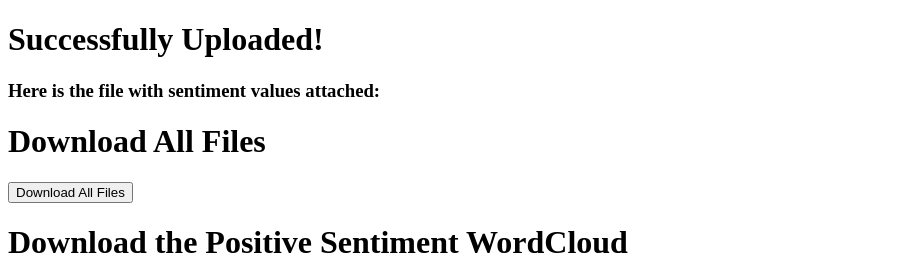
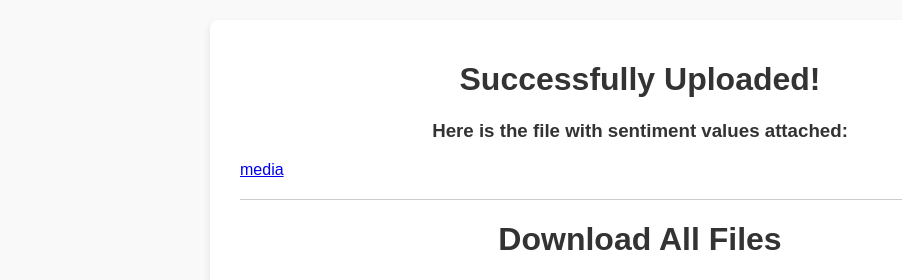
Before and after one commit to sophie-csv/flaskSA, a Flask app: page /download in a window 1280 px wide. Shown: the top 280 px of the page, without its empty margins (0-902 px from the left). Run offline with Flask 3, Linux system fonts and the light colour scheme.

Commit message:
design + fixed images

```diff
--- a/app.py
+++ b/app.py
@@ -40,16 +40,65 @@ def upload():
             save_location = os.path.join('input', new_filename)
             file.save(save_location)
 
-            type_selected = request.form.get('type')
-            if type_selected == 'ABSA':
-                output_file = process_aspect_csv(save_location)
-                return redirect(url_for('aspect_download'))
-            elif type_selected == 'Basic':
-                output_file = process_csv(save_location)
-            #return send_from_directory('output', output_file)
-                return redirect(url_for('download'))
+            # type_selected = request.form.get('type')
+            # if type_selected == 'ABSA':
+            output_file_aspect = process_aspect_csv(save_location)
+            output_file_regular = process_csv(save_location)
+            #     return redirect(url_for('aspect_download'))
+            # elif type_selected == 'Basic':
+            # #return send_from_directory('output', output_file)
+            #     return redirect(url_for('download'))
 
+            return redirect(url_for('view_page'))
     return render_template('upload.html')
+
+aspects = {
+    "food": ["food", "taste", "flavor", "fries", "burger", "mac", "cheese", "salmon", "veggies", "chips",
+             "prepared", "pastry", "bread", "dessert", "meal", "dish", "menu", "portion", "delicious",
+             "fresh", "horrible", "old", "runny", "rosemary"],
+    "service": ["service", "staff", "waiter", "waitress", "host", "manager", "employee", "friendly",
+                "courteous", "dedicated", "Amanda", "Jen", "seated", "kind", "treat", "welcome",
+                "helpful", "attentive", "slow", "rude"],
+    "ambience": ["ambience", "atmosphere", "decor", "environment", "setting", "comfortable",
+                 "cozy", "noisy", "quiet", "clean", "music", "place", "vibe", "feel", "space"],
+    "price": ["price", "cost", "expensive", "cheap", "value", "worth", "overpriced", "affordable",
+              "reasonable", "portion", "deal", "charges", "pricing"]
+}
+
+global density_file
+@app.route("/content/<tab>")
+def load_tab_content(tab):
+    if tab == "aspect_download":
+        global density_file
+        density_file = density_plot()  # Call function from custom.py
+        boxplot_file = box_plot()  # Call function from custom.py
+        correlation_file = correlation()
+        wordcloud_files = [f for f in os.listdir('wordclouds')]
+        return render_template("aspect_download.html",
+                           density_file=density_file,
+                           boxplot_file=boxplot_file,
+                           correlation_file=correlation_file,
+                           aspects=aspects,
+                           wordcloud_files=wordcloud_files)
+
+    elif tab == "download":
+        return send_from_directory("templates", "download.html")
+    else:
+        return "<p>Content not found.</p>"
+
+@app.route('/output/<filename>')
+def serve_plot(filename):
+    return send_from_directory('output', filename)
+
+@app.route('/wordclouds/<filename>')
+def serve_wordcloud(filename):
+    # Serve the wordcloud image from the wordclouds directory
+    return send_from_directory('wordclouds', filename)
+
+@app.route("/view")
+def view_page():
+    return render_template("view.html")
+
 
 import zipfile
 from flask import send_file
@@ -76,8 +125,7 @@ def aspect_download():
 
 @app.route('/aspect_download/density')
 def plot_density():
-    density = density_plot()
-    return send_from_directory('output', density, as_attachment=True)
+    return send_from_directory('output', density_file,  as_attachment=True)
 
 @app.route('/aspect_download/boxplot')
 def plot_boxplot():
@@ -111,7 +159,7 @@ def plot_wordcloud(aspect_type, wordcloud_type):
     if filename:
         return send_from_directory('wordclouds', filename, as_attachment=True)
     else:
-        return "File not found for the given aspect and wordcloud type.", 404
+        return None
 
 
 # <---------------- ABSA ROUTES --------------------->
--- a/custom.py
+++ b/custom.py
@@ -2,7 +2,7 @@ import pandas as pd
 import numpy as np
 from textblob import TextBlob
 import os
-
+file = ''
 
 # Pre-Defined
 aspects = {
@@ -213,6 +213,7 @@ def generate_wordcloud(words, title, colormap):
         plt.imshow(wc, interpolation="bilinear")
         plt.title(title)
         plt.axis("off")
+    return None
 
 def wordclouds():
     global file
@@ -249,22 +250,25 @@ def wordclouds():
             for word in text.split()
         )
 
+
         # Generate positive word cloud
-        generate_wordcloud(positive_words, f"Positive Word Cloud for {aspect.capitalize()}", 'Blues')
-        pos_file = f"{base_name}_positive_wordcloud_{aspect}.png"
-        image_path_pos = os.path.join('wordclouds', pos_file)
-        plt.savefig(image_path_pos)
-        plt.close()
+        if len(positive_words) > 0:
+            generate_wordcloud(positive_words, f"Positive Word Cloud for {aspect.capitalize()}", 'Blues')
+            pos_file = f"{base_name}_positive_wordcloud_{aspect}.png"
+            image_path_pos = os.path.join('wordclouds', pos_file)
+            plt.savefig(image_path_pos)
+            plt.close()
+            pos_files.append(pos_file)
 
         # Generate negative word cloud
-        generate_wordcloud(negative_words, f"Negative Word Cloud for {aspect.capitalize()}", 'Reds')
-        neg_file = f"{base_name}_negative_wordcloud_{aspect}.png"
-        image_path_neg = os.path.join('wordclouds', neg_file)
-        plt.savefig(image_path_neg)
-        plt.close()
+        if len(negative_words) > 0:
+            generate_wordcloud(negative_words, f"Negative Word Cloud for {aspect.capitalize()}", 'Reds')
+            neg_file = f"{base_name}_negative_wordcloud_{aspect}.png"
+            image_path_neg = os.path.join('wordclouds', neg_file)
+            plt.savefig(image_path_neg)
+            plt.close()
 
-        # Store the filenames
-        pos_files.append(pos_file)
-        neg_files.append(neg_file)
+            # Store the filenames
+            neg_files.append(neg_file)
 
     return pos_files, neg_files
--- a/regular.py
+++ b/regular.py
@@ -4,10 +4,10 @@ from collections import defaultdict
 from datetime import datetime
 from decimal import Decimal
 from collections import Counter
-file = ''
+regular_file = ''
 
 def process_csv(filename):
-    global file
+    global regular_file
     df = pd.read_csv(filename)
     df = df.dropna(subset=["review"])
     df['aspects_sentiment'] = df['review'].apply(sentiment_analysis_aspects)
@@ -21,7 +21,7 @@ def process_csv(filename):
     # Define the output path for saving the processed CSV
     output_path = os.path.join('output', output_filename)
 
-    file = output_path
+    regular_file = output_path
     # Save the processed DataFrame as a new CSV file
     df.to_csv(output_path, index=False)
 
--- a/templates/download.html
+++ b/templates/download.html
@@ -4,26 +4,108 @@
     <meta charset="UTF-8">
     <meta name="viewport" content="width=device-width, initial-scale=1.0">
     <title>Download Files</title>
+    <style>
+        body {
+            font-family: Arial, sans-serif;
+            background-color: #f9f9f9;
+            margin: 0;
+            padding: 0;
+            display: flex;
+            justify-content: center;
+            align-items: center;
+            flex-direction: column;
+        }
+
+        .container {
+            background-color: #ffffff;
+            padding: 20px 30px;
+            margin: 20px;
+            border-radius: 8px;
+            box-shadow: 0 4px 8px rgba(0, 0, 0, 0.1);
+            width: 100%;
+            max-width: 800px;
+        }
+
+        h1, h2, h3 {
+            text-align: center;
+            color: #333333;
+        }
+
+        hr {
+            border: none;
+            border-top: 1px solid #cccccc;
+            margin: 20px 0;
+        }
+
+        img {
+            display: block;
+            margin: 20px auto;
+            max-width: 100%;
+            height: auto;
+            border: 1px solid #dddddd;
+            border-radius: 8px;
+        }
+
+        form, button {
+            text-align: center;
+        }
+
+        button {
+            background-color: #007BFF;
+            color: white;
+            border: none;
+            padding: 10px 20px;
+            border-radius: 4px;
+            cursor: pointer;
+            font-size: 1em;
+            margin: 10px;
+        }
+
+        button:hover {
+            background-color: #0056b3;
+        }
+
+        ul {
+            list-style: none;
+            padding: 0;
+        }
+
+        li {
+            text-align: center;
+            margin: 20px 0;
+        }
+
+        li h3 {
+            margin-bottom: 10px;
+        }
+    </style>
 </head>
 <body>
+    <div class="container">
         <h1>Successfully Uploaded!</h1>
         <h3>Here is the file with sentiment values attached:</h3>
 
+        <!-- Dynamically render list of files -->
         {% for filename in files %}
             <a href="{{ url_for('download_file', filename=filename) }}" download>{{ filename }}</a><br />
         {% endfor %}
+
+        <hr>
 
         <h1>Download All Files</h1>
         <form action="{{ url_for('download_all') }}" method="get">
             <button type="submit">Download All Files</button>
         </form>
 
+        <hr>
+
         <h1>Download the Positive Sentiment WordCloud</h1>
         <img src="{{ url_for('download_positive_word_cloud') }}" alt="Positive Sentiment Word Cloud">
-
         <form action="{{ url_for('download_positive_word_cloud') }}" method="get">
             <button type="submit">Download WordCloud Image</button>
         </form>
+
+        <hr>
 
         <h1>Download the Negative Sentiment WordCloud</h1>
         <img src="{{ url_for('download_negative_word_cloud') }}" alt="Negative Sentiment Word Cloud">
@@ -31,16 +113,21 @@
             <button type="submit">Download WordCloud Image</button>
         </form>
 
+        <hr>
+
         <h1>Download the Positive Frequency Graph</h1>
         <img src="{{ url_for('download_positive_frequency_graph') }}" alt="Positive Frequency Graph">
         <form action="{{ url_for('download_positive_frequency_graph') }}" method="get">
             <button type="submit">Download Frequency Graph Image</button>
         </form>
 
+        <hr>
+
         <h1>Download the Negative Frequency Graph</h1>
         <img src="{{ url_for('download_negative_frequency_graph') }}" alt="Negative Frequency Graph">
         <form action="{{ url_for('download_negative_frequency_graph') }}" method="get">
             <button type="submit">Download Frequency Graph Image</button>
         </form>
+    </div>
 </body>
 </html>
--- a/templates/upload.html
+++ b/templates/upload.html
@@ -84,13 +84,14 @@
         <form action="/" method="POST" enctype="multipart/form-data">
             <label for="file">Select File:</label>
             <input type="file" id="file" name="file" required>
-
+            <br>
+<!--         Radio buttons, but will create two tabs instead
             <input type="radio" id="ABSA" name="type" value="ABSA">
             <label for="ABSA">Aspect Based Sentiment Analysis</label>
 
             <input type="radio" id="Basic" name="type" value="Basic">
             <label for="Basic">Sentiment Analysis</label>
-
+         -->
             <button type="submit">Upload</button>
         </form>
 
```
Also changed, not shown: templates/aspect_download.html (+18 -19 lines), templates/view.html (added, +92 -0 lines), templates/style.css (added). Lines whose indentation alone changed are shown as unchanged.
